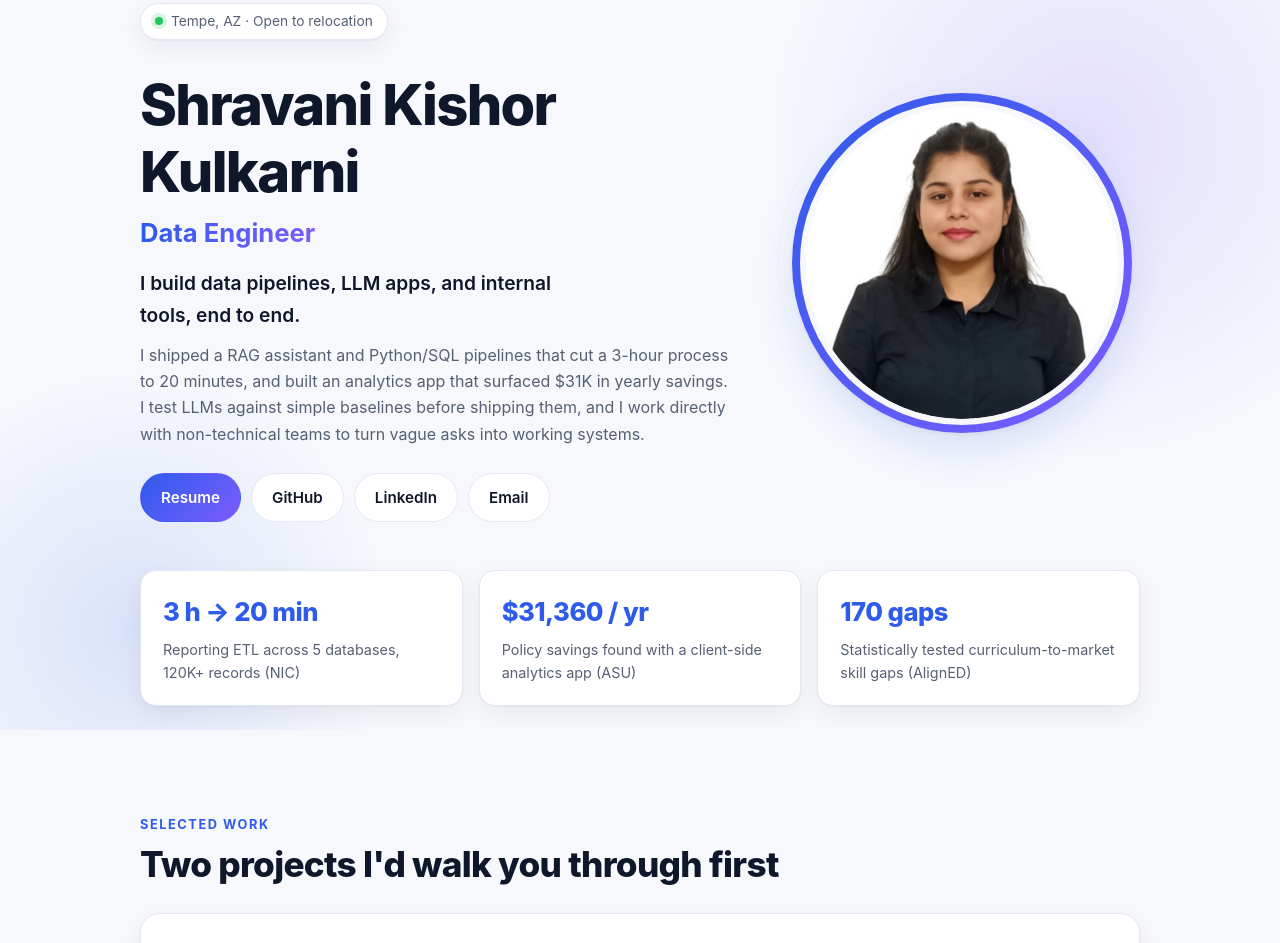
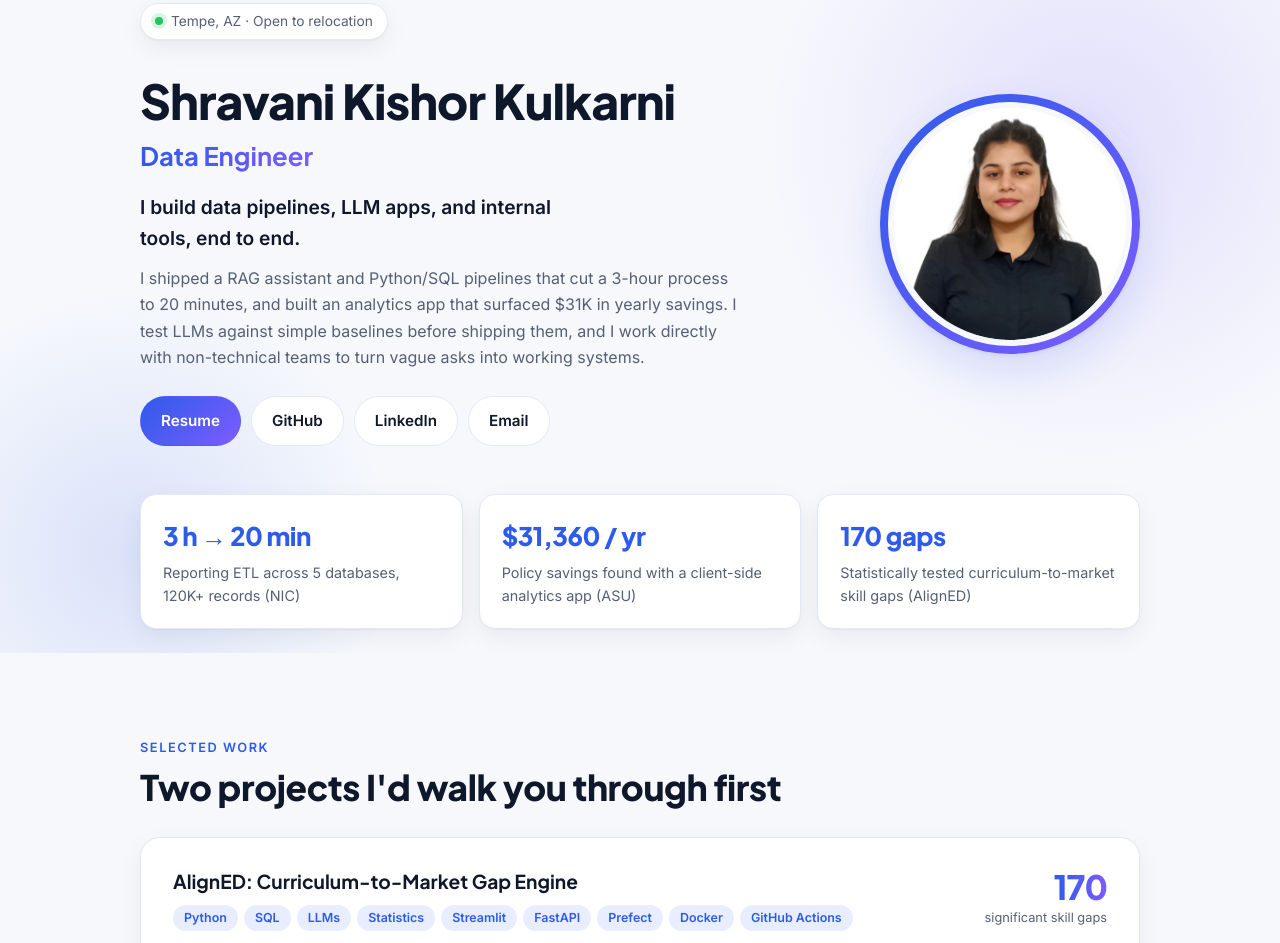
Before and after one commit to shravanii15/Portfolio, a plain HTML site: page index.html in a window 1280 px wide. Shown: the part 126-1069 px from the top of the page. Drawn offline with Linux system fonts and the light colour scheme.

Commit message:
Single-line name, Plus Jakarta Sans headings and Inter body
Co-Authored-By: Claude Sonnet 5.5 <noreply@anthropic.com>

```diff
--- a/index.html
+++ b/index.html
@@ -24,6 +24,9 @@
   // Light is the default; a saved choice overrides it. Runs before paint to avoid a flash.
   try { var t = localStorage.getItem("theme"); if (t === "dark" || t === "light") document.documentElement.setAttribute("data-theme", t); } catch (e) {}
 </script>
+<link rel="preconnect" href="https://fonts.googleapis.com">
+<link rel="preconnect" href="https://fonts.gstatic.com" crossorigin>
+<link href="https://fonts.googleapis.com/css2?family=Inter:wght@400;500;600&family=Plus+Jakarta+Sans:wght@600;700;800&display=swap" rel="stylesheet">
 <link rel="stylesheet" href="styles.css">
 </head>
 <body>
--- a/styles.css
+++ b/styles.css
@@ -5,6 +5,7 @@
   --shadow-lg:0 2px 4px rgba(15,23,42,.05),0 18px 40px rgba(47,91,234,.14);
   --glow:rgba(124,92,255,.16); --glow-2:rgba(47,91,234,.14);
   --radius:16px;
+  --font-head:"Plus Jakarta Sans","Inter",system-ui,sans-serif;
 }
 :root[data-theme="dark"]{
   --bg:#0b1020; --surface:#131a2e; --surface-2:#18213a; --text:#e8ecf6; --muted:#9aa6bf; --line:#232d47;
@@ -18,6 +19,7 @@ html{scroll-behavior:smooth;scroll-padding-top:76px}
 body{margin:0;background:var(--bg);color:var(--text);font:16px/1.65 "Inter",system-ui,-apple-system,"Segoe UI",Roboto,sans-serif;-webkit-font-smoothing:antialiased;transition:background .25s,color .25s}
 .wrap{max-width:1040px;margin:0 auto;padding:0 20px}
 a{color:var(--accent);text-underline-offset:3px}
+h1,h2,h3,h4,.brand,.proof dt,.keynum strong,.mail,.role{font-family:var(--font-head)}
 h1,h2,h3,h4{line-height:1.2;margin:0}
 p{margin:0 0 12px}
 
@@ -40,10 +42,10 @@ nav a:hover{color:var(--text);background:var(--surface-2)}
 .hero{position:relative;overflow:hidden;padding:64px 0 24px}
 .hero::before{content:"";position:absolute;inset:-120px -10% auto auto;width:640px;height:640px;border-radius:50%;background:radial-gradient(closest-side,var(--glow),transparent);pointer-events:none}
 .hero::after{content:"";position:absolute;inset:auto auto -160px -10%;width:520px;height:520px;border-radius:50%;background:radial-gradient(closest-side,var(--glow-2),transparent);pointer-events:none}
-.hero-grid{position:relative;z-index:1;display:grid;grid-template-columns:1.25fr .75fr;gap:48px;align-items:center}
+.hero-grid{position:relative;z-index:1;display:grid;grid-template-columns:1.6fr .6fr;gap:48px;align-items:center}
 .pill{display:inline-flex;align-items:center;gap:8px;padding:6px 14px;border:1px solid var(--line);background:var(--surface);border-radius:999px;font-size:.86rem;color:var(--muted);box-shadow:var(--shadow)}
 .dot{width:8px;height:8px;border-radius:50%;background:#22c55e;box-shadow:0 0 0 4px rgba(34,197,94,.18)}
-h1{font-size:clamp(2.2rem,5.2vw,3.5rem);letter-spacing:-.03em;margin:20px 0 6px;font-weight:800}
+h1{font-size:min(3rem,4.6vw);white-space:nowrap;letter-spacing:-.02em;margin:20px 0 6px;font-weight:800}
 .role{font-size:clamp(1.2rem,2.6vw,1.6rem);font-weight:700;margin:0 0 14px;background:linear-gradient(90deg,var(--accent),var(--accent-2));-webkit-background-clip:text;background-clip:text;color:transparent;width:fit-content}
 .pitch{font-size:1.2rem;font-weight:600;max-width:34ch;margin-bottom:10px}
 .lede{color:var(--muted);max-width:60ch;margin-bottom:26px}
@@ -69,8 +71,8 @@ h1{font-size:clamp(2.2rem,5.2vw,3.5rem);letter-spacing:-.03em;margin:20px 0 6px;
 /* sections */
 .section{padding-top:84px}
 .kicker{margin:0 0 8px;font-size:.8rem;font-weight:700;letter-spacing:.12em;text-transform:uppercase;color:var(--accent)}
-h2{font-size:clamp(1.6rem,3.4vw,2.2rem);letter-spacing:-.02em;margin-bottom:28px;font-weight:800}
-h3{font-size:1.2rem;letter-spacing:-.01em}
+h2{font-size:clamp(1.6rem,3.4vw,2.2rem);letter-spacing:-.01em;margin-bottom:28px;font-weight:800}
+h3{font-size:1.2rem;letter-spacing:0}
 h4{font-size:.74rem;text-transform:uppercase;letter-spacing:.1em;color:var(--muted);margin:20px 0 8px}
 h4:first-child{margin-top:0}
 ul{padding-left:1.15rem;margin:0}
@@ -137,6 +139,7 @@ a:focus-visible,button:focus-visible{outline:2px solid var(--accent);outline-off
 
 @media (max-width:860px){
   .hero{padding-top:36px}
+  h1{font-size:6.3vw}
   .hero-grid{grid-template-columns:1fr;gap:32px}
   .hero-photo{order:-1}
   .photo-frame{width:230px}
```
